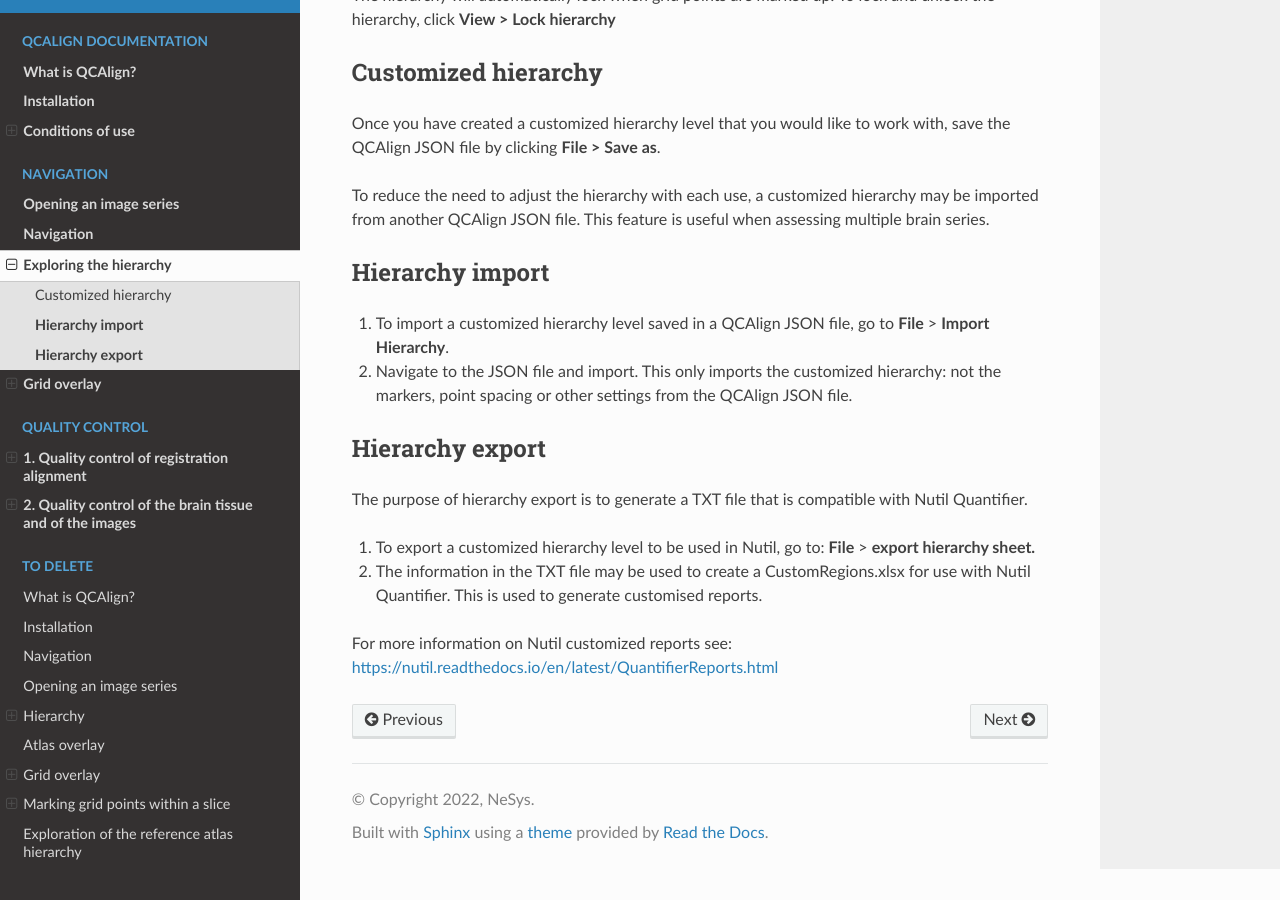
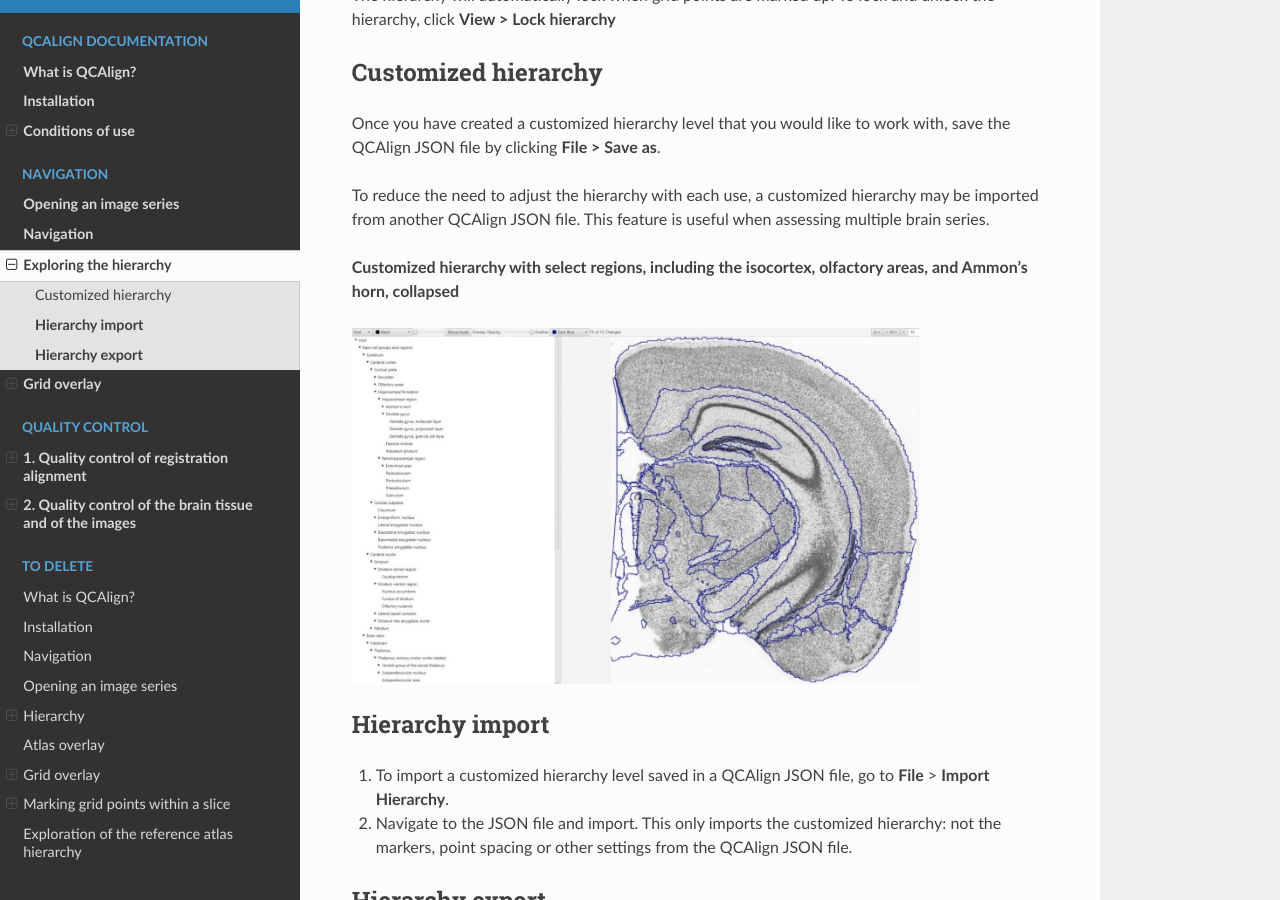
Before and after one commit to Neural-Systems-at-UIO/QCAlign, a Sphinx documentation site: the page built from docs/hierarchy.rst, in a window 1280 px wide and 900 px high, scrolled down 895 px. Built offline with Sphinx 7.4.7 and the Read the Docs theme 2.0.0, drawn with Linux system fonts in a browser that asks for light colours; pages that are not in the unit, such as notebooks, are missing from menus.

Commit message:
Update hierarchy.rst

```diff
--- a/docs/hierarchy.rst
+++ b/docs/hierarchy.rst
@@ -34,6 +34,13 @@ to work with, save the QCAlign JSON file by clicking **File > Save as**.
 To reduce the need to adjust the hierarchy with each use, a customized hierarchy may be imported from another QCAlign JSON file.
 This feature is useful when assessing multiple brain series.
 
+**Customized hierarchy with select regions, including the
+isocortex, olfactory areas, and Ammon’s horn, collapsed**
+
+.. image:: vertopal_cbedec83746b4aa08b3d6abec4c06604/media/image14.jpeg
+   :width: 5.90683in
+   :height: 3.7093in
+
 
 **Hierarchy import**
 -----------------
```
